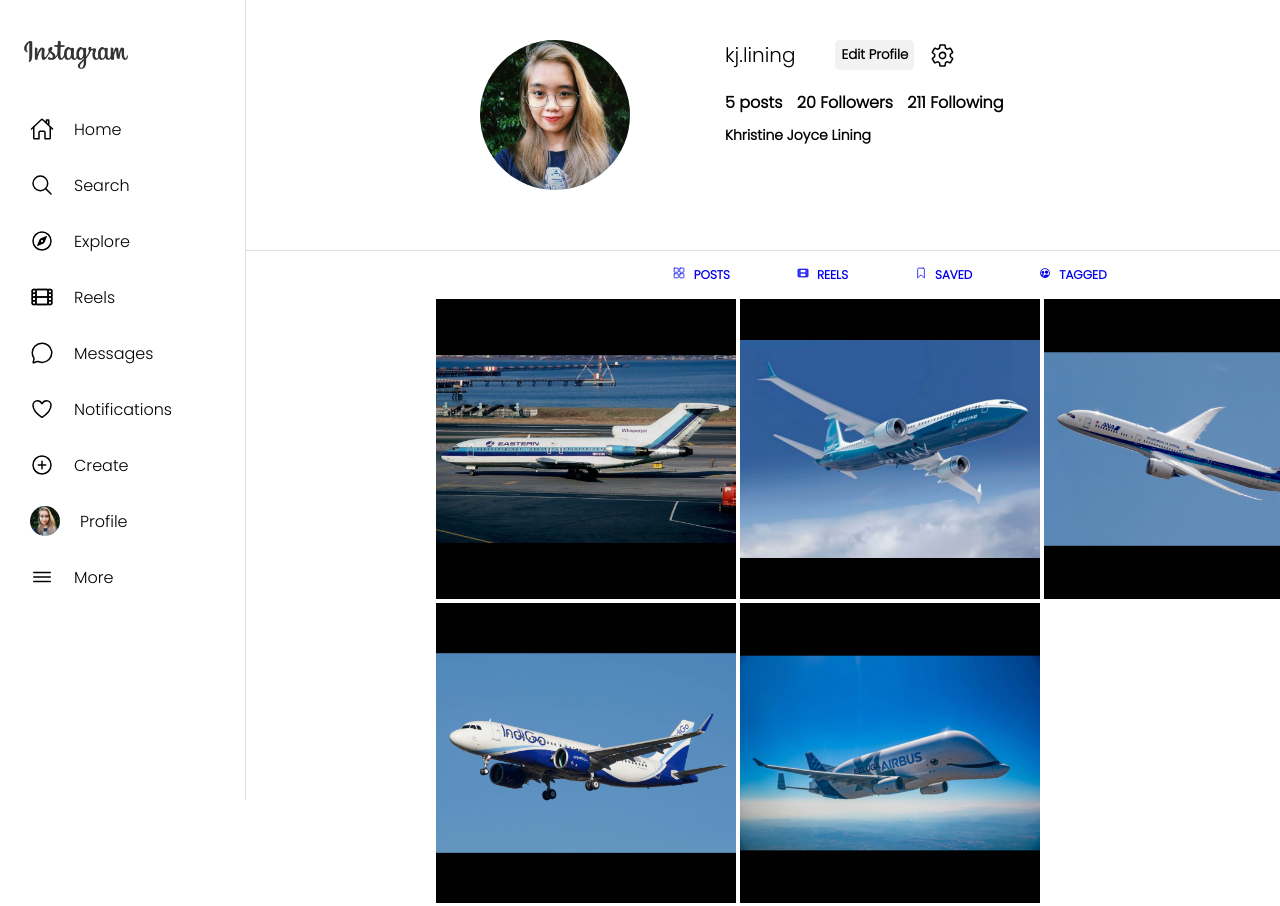
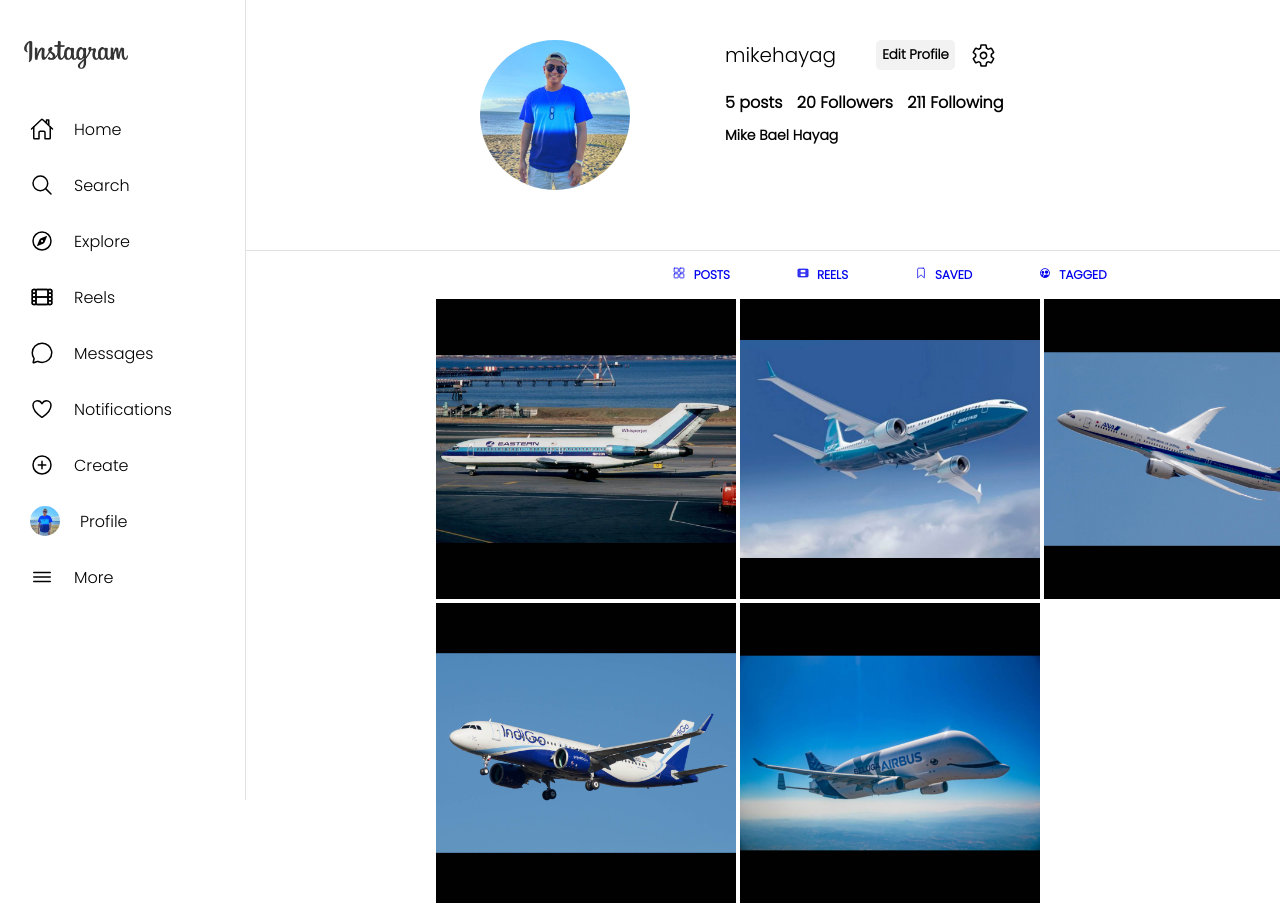
Before and after one commit to BorgorNinja/instagram-clone, a plain HTML site: page profilepage.html in a window 1280 px wide. Shown: the top 906 px of the page. Drawn offline with nearby package versions, Linux system fonts and the light colour scheme.

Commit message:
Username and profile picture change

```diff
--- a/profilepage.html
+++ b/profilepage.html
@@ -10,9 +10,9 @@
 <body>
    <!--side menu-->
     <div class="sidemenu">
-        <a href="#"><img src="images/instagram-text-logo.png" class="ig-logo"></a>
+        <a href="homepage.html"><img src="images/instagram-text-logo.png" class="ig-logo"></a>
 
-        <a href="home.html">
+        <a href="homepage.html">
             <button type="button" class="sidebtn">
                 <span class="button__icon"><ion-icon name="home-outline"></ion-icon></span>
                 <span class="button__text">Home</span>
@@ -44,7 +44,7 @@
         </button>
         <a href="profilepage.html">
             <button type="button" class="sidebtn">
-                <span class="button__icon"><img src="images/1.jpg" class="miniprofilepic"></span>
+                <span class="button__icon"><img src="homepage images/1.jpg" class="miniprofilepic"></span>
                 <span class="button__text">Profile</span>
             </button>
         </a>
@@ -58,10 +58,10 @@
     <!--Profile heading-->
     <div class="profileheading">
         <div class="profilepic">
-            <img src="images/1.jpg">
+            <img src="homepage images/1.jpg">
         </div>
         <div class="profileheader">
-            <span class="username">kj.lining</span>
+            <span class="username">mikehayag</span>
            <button type="button" class="editprofile">Edit Profile</button>
             <button type="button" class="settings"><ion-icon name="settings-outline"></ion-icon></button>
         </div>
@@ -69,7 +69,7 @@
             <span class="posts">5 posts</span>
             <span class="followers">20 Followers</span>
             <span class="following">211 Following</span>
-            <p class="nickname" style="margin-left: 10px; margin-top:10px; font-size: 14px;">Khristine Joyce Lining</p>
+            <p class="nickname" style="margin-left: 10px; margin-top:10px; font-size: 14px;">Mike Bael Hayag</p>
         </div>
     </div>
 
```
Also changed, not shown: homepage images/1(1).jpg (deleted).
